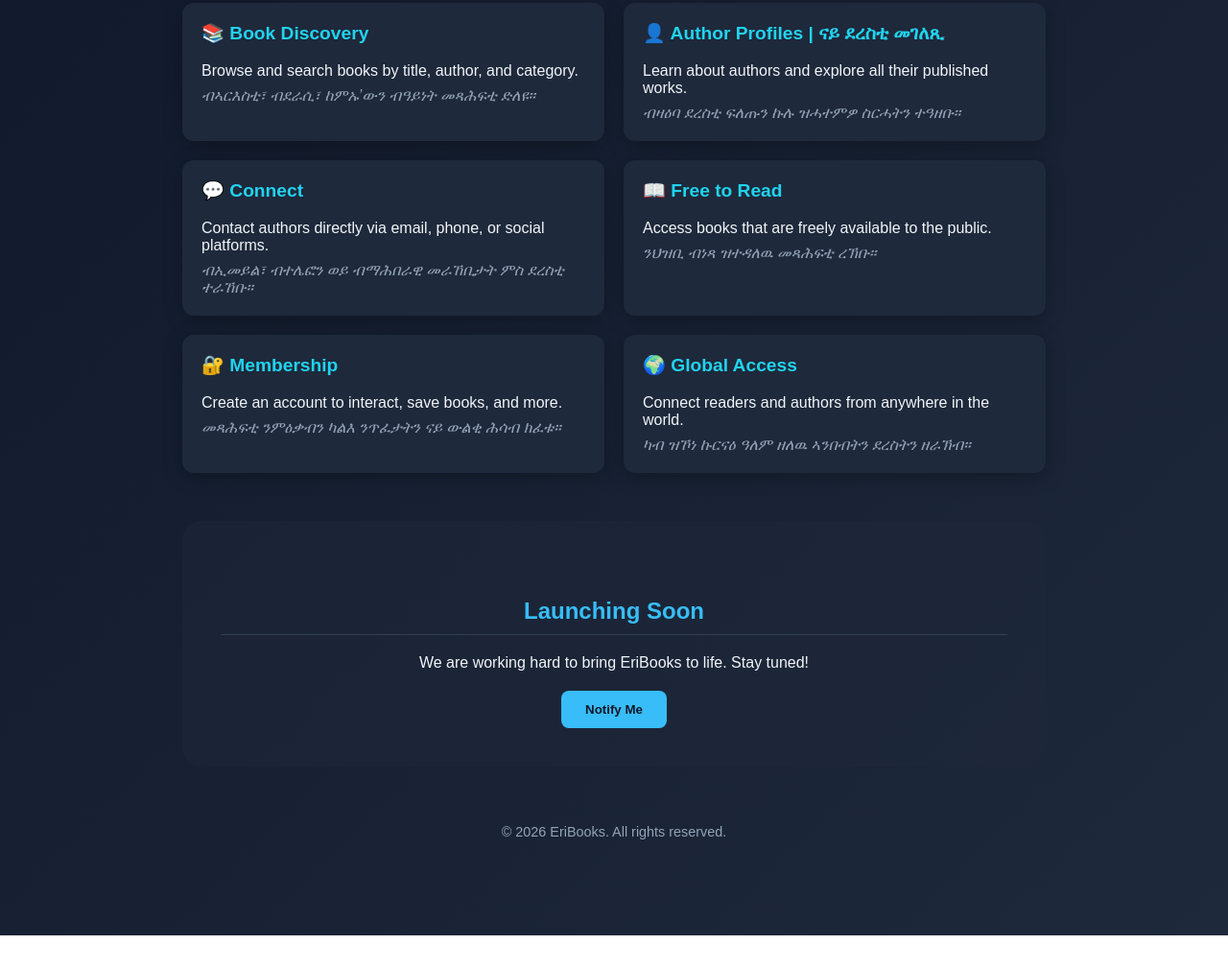
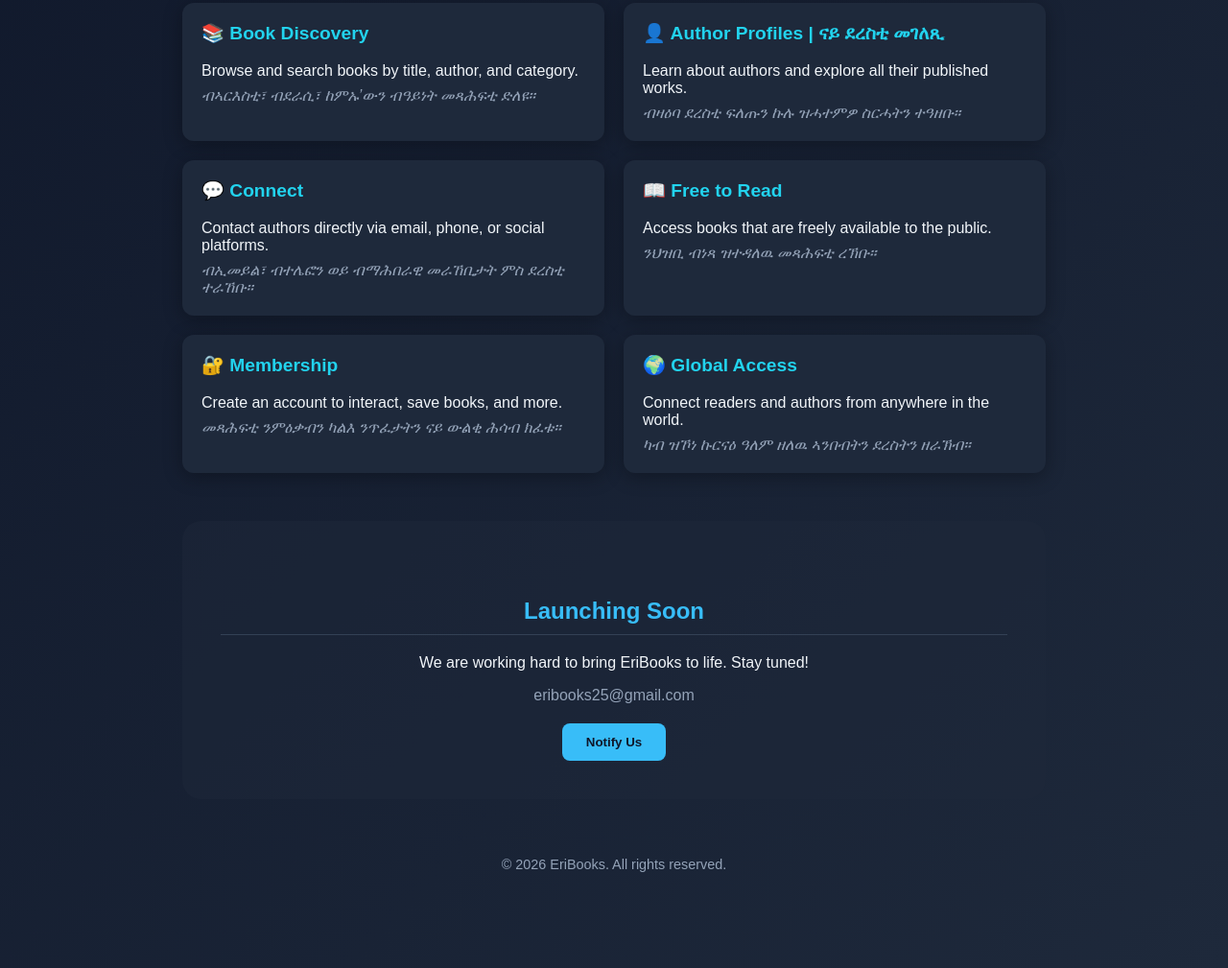
Before and after one commit to eseyabraha/eribooks-landing, a plain HTML site: page index.html in a window 1280 px wide. Shown: the part 470-1479 px from the top of the page at 96% size. Before the commit the page ends 1445 px from the top, so only its background shows below. Drawn offline with Linux system fonts and the light colour scheme.

Commit message:
Update index.html

```diff
--- a/index.html
+++ b/index.html
@@ -165,13 +165,13 @@
     <div class="cta">
       <h2> Launching Soon </h2>
       <p>We are working hard to bring EriBooks to life. Stay tuned!</p>
-      <p style="color: #94a3b8;"></p>
+      <p style="color: #94a3b8;"> eribooks25@gmail.com </p>
 
       <div class="email-box">
         <!-- <input type="email" placeholder="Enter your email " />
         <button>Notify Me </button> -->
         <a href="https://forms.gle/1DCA7WbLytoJTxcS8" target="_blank">
-  <button>Notify Me</button>
+  <button>Notify Us</button>
 </a>
       </div>
     </div>
```
